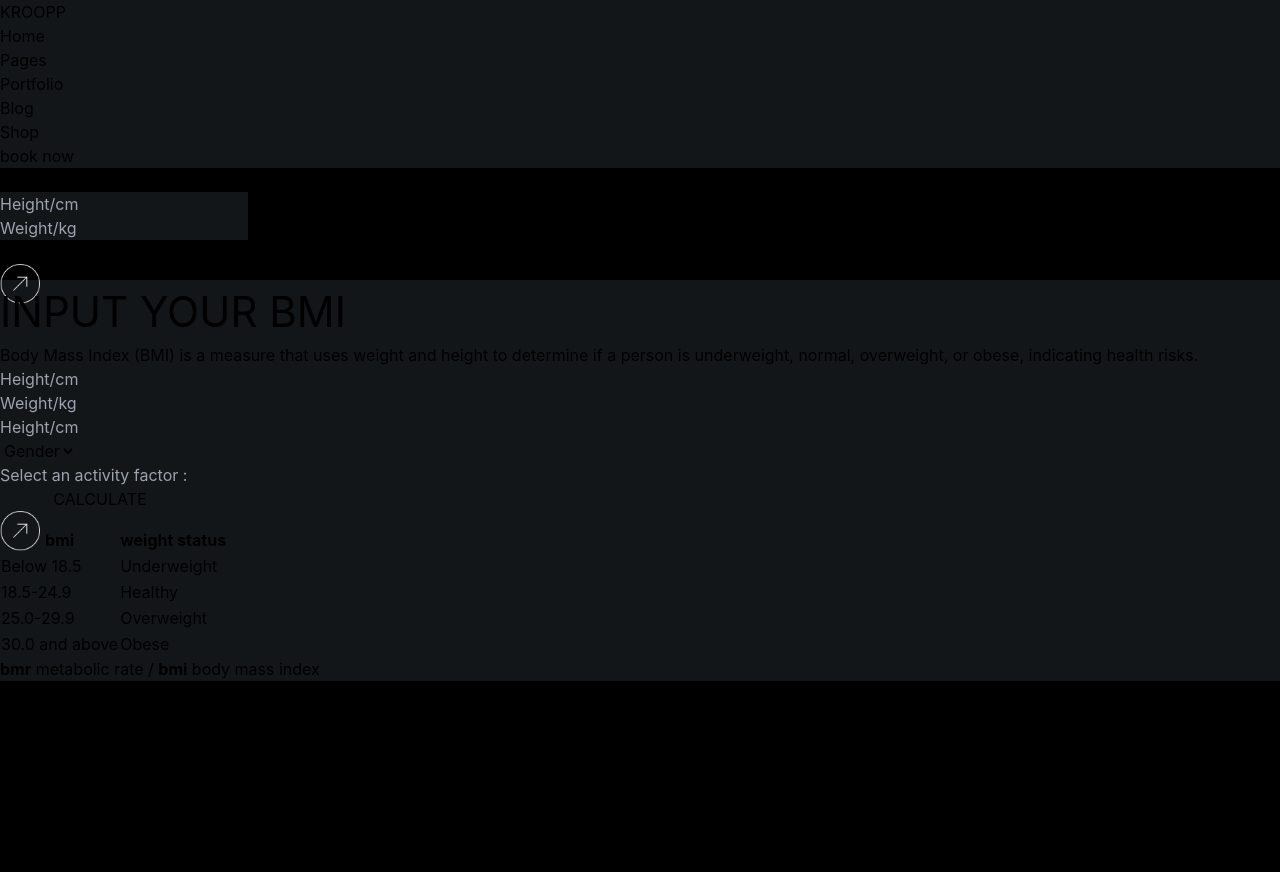
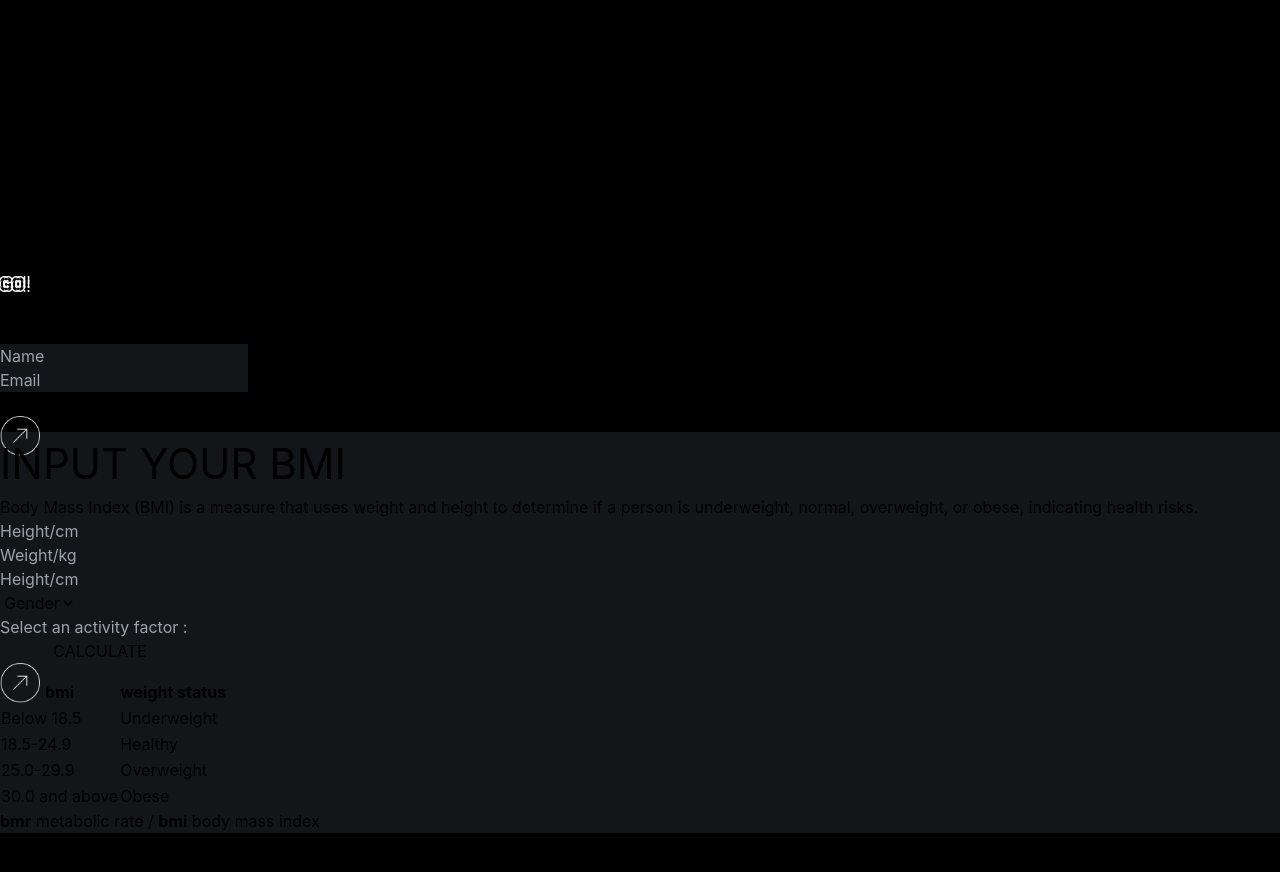
Before and after one commit to teshankalhara/CrossFit_React_TS_Frontend, a React (Vite) app: page / in a window 1280 px wide. Shown: the top 872 px of the page. Built offline with nearby package versions, Linux system fonts and the light colour scheme.

Commit message:
change and updt pages

```diff
--- a/package.json
+++ b/package.json
@@ -10,6 +10,8 @@
     "preview": "vite preview"
   },
   "dependencies": {
+    "@headlessui/react": "^2.1.10",
+    "@heroicons/react": "^2.1.5",
     "crossfit": "file:",
     "react": "^18.3.1",
     "react-dom": "^18.3.1",
--- a/src/components/Footer/Footer.tsx
+++ b/src/components/Footer/Footer.tsx
@@ -3,7 +3,7 @@ import arrowIcon from "../../assets/img/arrowIcon.png"
 const Footer = () => {
     return (
         <>
-            <footer className="bottom-0 bg-black pt-1">
+            <footer className="bottom-0 bg-slate-500 pt-1">
                 <div className="text-white flex flex-row pt-16 items-center">
                     <div className="text-right basis-2/5 uppercase font-bold pr-20" style={{ fontSize: "66px" }}>
                         KROOPP
--- a/src/components/NavBar/NavBar.tsx
+++ b/src/components/NavBar/NavBar.tsx
@@ -1,48 +1,105 @@
-import { Link, useLocation, useNavigate } from "react-router-dom"
+import { Disclosure } from '@headlessui/react'
+import { Bars3Icon, XMarkIcon } from '@heroicons/react/24/outline'
+import { Link, useLocation, useNavigate } from 'react-router-dom'
 
-function NavBar() {
 const navigation = [
-        { name: "Home", path: "/" },
-        { name: "Pages", path: "/pages" },
-        { name: "Portfolio", path: "/portfolio" },
-        { name: "Blog", path: "/blog" },
-        { name: "Shop", path: "/shop" },
+    { name: 'Home', path: '/', current: true },
+    { name: 'Pages', path: '/pages', current: false },
+    { name: 'Portfolio', path: '/portfolio', current: false },
+    { name: 'Blog', path: '/blog', current: false },
+    { name: 'Shop', path: '/shop', current: false }
 ]
 
+function classNames(...classes: any) {
+    return classes.filter(Boolean).join(' ')
+}
+
+const NavBar = () => {
     const navigate = useNavigate()
     const location = useLocation()
+
     return (
+        <Disclosure as="nav" className="bg-gray-900">
+            {({ open }) => (
                 <>
-            <nav className="py-6 px-5 shadow-xl mb-5" style={{ backgroundColor: "#131619" }}>
-                <ul className="flex items-center justify-between">
-                    <div onClick={() => { navigate('/') }} className="cursor-pointer text-white text-2xl font-bold ml-2 mr-64">
+                    <div className="mx-auto max-w-7xl px-4 sm:px-6 lg:px-8">
+                        <div className="relative flex h-16 items-center justify-between">
+                            <div className="absolute inset-y-0 left-0 flex items-center sm:hidden">
+                                <Disclosure.Button className="inline-flex items-center justify-center rounded-md p-2 text-gray-400 hover:bg-gray-700 hover:text-white focus:outline-none focus:ring-2 focus:ring-inset focus:ring-white">
+                                    <span className="sr-only">Open main menu</span>
+                                    {open ? (
+                                        <XMarkIcon className="block h-6 w-6" aria-hidden="true" />
+                                    ) : (
+                                        <Bars3Icon className="block h-6 w-6" aria-hidden="true" />
+                                    )}
+                                </Disclosure.Button>
+                            </div>
+                            <div className="flex flex-1 items-center justify-center sm:items-stretch sm:justify-start">
+                                <div
+                                    onClick={() => navigate('/')}
+                                    className="cursor-pointer text-white text-2xl font-bold"
+                                >
                                     KROOPP
                                 </div>
-                    <li>
-                        <Link to="/" className={`text-sm font-medium transition-colors duration-300 ${location.pathname === "/" ? "text-blue-500" : "text-slate-100"} hover:text-blue-500`}>
-                            Home
+                                <div className="hidden sm:ml-6 sm:block">
+                                    <div className="flex space-x-4">
+                                        {navigation.map((item) => (
+                                            <Link
+                                                key={item.name}
+                                                to={item.path}
+                                                className={classNames(
+                                                    location.pathname === item.path ? 'bg-gray-800 text-white' : 'text-gray-300 hover:bg-gray-700 hover:text-white',
+                                                    'rounded-md px-3 py-2 text-sm font-medium'
+                                                )}
+                                                aria-current={item.current ? 'page' : undefined}
+                                            >
+                                                {item.name}
                                             </Link>
-                    </li>
-                    {
-                        navigation.slice(1).map((link, index) => {
-                            const isActive = location.pathname === link.path || (link.name === "Order" && location.pathname === "/order/create")
-                            return (
-                                <li key={index}>
-                                    <Link to={link.path} className={`text-sm font-medium transition-colors duration-300 ${isActive ? "text-blue-500" : "text-slate-100"} hover:text-blue-500`}>
-                                        {link.name}
-                                    </Link>
-                                </li>
-                            )
-                        })
-                    }
-                    <div className="mr-4 ml-28 flex items-center justify-between">
-                        <button type="button" className="bg-white uppercase antialiased text-xs px-6 py-2 text-black rounded-3xl hover:bg-slate-300 transition-all duration-300 font-bold">
-                            book now
+                                        ))}
+                                    </div>
+                                </div>
+                            </div>
+                            <div className="hidden sm:flex absolute inset-y-0 right-0 items-center pr-2 sm:static sm:inset-auto sm:ml-6 sm:pr-0">
+                                <button
+                                    type="button"
+                                    className="bg-white uppercase antialiased text-xs px-6 py-2 text-black rounded-3xl hover:bg-slate-300 transition-all duration-300 font-bold"
+                                >
+                                    Book Now
                                 </button>
                             </div>
-                </ul>
-            </nav>
+                        </div>
+                    </div>
+
+                    <Disclosure.Panel className="sm:hidden">
+                        <div className="space-y-1 px-2 pt-2 pb-3">
+                            {navigation.map((item) => (
+                                <Disclosure.Button
+                                    key={item.name}
+                                    as={Link}
+                                    to={item.path}
+                                    className={classNames(
+                                        location.pathname === item.path ? 'bg-gray-800 text-white' : 'text-gray-300 hover:bg-gray-700 hover:text-white',
+                                        'block rounded-md px-3 py-2 text-base font-medium'
+                                    )}
+                                    aria-current={item.current ? 'page' : undefined}
+                                >
+                                    {item.name}
+                                </Disclosure.Button>
+                            ))}
+                        </div>
+
+                        <div className="flex justify-start px-2 pb-3">
+                            <button
+                                type="button"
+                                className="bg-white uppercase antialiased text-xs px-6 py-2 text-black rounded-3xl hover:bg-slate-300 transition-all duration-300 font-bold"
+                            >
+                                Book Now
+                            </button>
+                        </div>
+                    </Disclosure.Panel>
                 </>
+            )}
+        </Disclosure>
     )
 }
 
--- a/src/components/SubscribeSet/SubscribeSet.tsx
+++ b/src/components/SubscribeSet/SubscribeSet.tsx
@@ -4,14 +4,20 @@ const SubscribeSet = () => {
     return (
         <>
             <form>
-                <div className="flex">
-                    <div>
-                        <input type="text" style={{ backgroundColor: "#131619" }} className="w-[200px] h-[40px] border text-sm border-slate-300 rounded-full pl-5 p-2 placeholder:text-white placeholder:text-xs" placeholder="Height/cm" />
+                <div className="flex flex-col sm:flex-row items-center justify-center">
+                    <div className="mb-2 sm:mb-0">
+                        <input type="text"
+                            style={{ backgroundColor: "#131619" }}
+                            className="w-full sm:w-[200px] h-[40px] border text-sm border-slate-300 rounded-full pl-5 p-2 placeholder:text-white placeholder:text-xs"
+                            placeholder="Name" />
                     </div>
-                    <div>
-                        <input type="text" style={{ backgroundColor: "#131619" }} className="ml-1 w-[200px] h-[40px] border text-sm border-slate-300 rounded-full pl-5 p-2 placeholder:text-white placeholder:text-xs" placeholder="Weight/kg" />
+                    <div className="mt-2 sm:mt-0 sm:ml-2">
+                        <input type="email"
+                            style={{ backgroundColor: "#131619" }}
+                            className="w-full sm:w-[200px] h-[40px] border text-sm border-slate-300 rounded-full pl-5 p-2 placeholder:text-white placeholder:text-xs"
+                            placeholder="Email" />
                     </div>
-                    <div className="ml-2">
+                    <div className="mt-4 sm:mt-0 sm:ml-4">
                         <CustomizedBtn title="SUBSCRIBE" width={200} height={40} />
                     </div>
                 </div>
--- a/src/pages/Home.tsx
+++ b/src/pages/Home.tsx
@@ -1,5 +1,5 @@
-import SubscribeSet from "../components/SubscribeSet/SubscribeSet"
 import BMI from "./BMI"
+import JoinUs from "./JoinUs"
 
 const Home = () => {
     return (
@@ -8,7 +8,7 @@ const Home = () => {
                 <div className="text-white">
                     Home
                 </div>
-                <SubscribeSet/>
+                <JoinUs/>
                 <BMI/>
             </div>
         </>
--- /dev/null
+++ b/src/pages/JoinUs.tsx
@@ -0,0 +1,39 @@
+import SubscribeSet from "../components/SubscribeSet/SubscribeSet"
+
+const JoinUs = () => {
+    return (
+        <>
+            <div className="text-center pb-16">
+                <div className="text-center mb-8">
+                    <h1 className="text-white uppercase font-bold text-[28px] sm:text-[36px] md:text-[48px] lg:text-[56px]">
+                        join us
+                    </h1>
+                </div>
+
+                <div className="relative text-center text-white mb-6">
+                    <h1 className="absolute inset-0 text-[40px] sm:text-[50px] md:text-[70px] lg:text-[80px] font-extrabold text-black opacity-10 flex items-center justify-center"
+                        style={{ textShadow: '2px 2px 0px white, -2px -2px 0px white, 2px -2px 0px white, -2px 2px 0px white' }}>
+                        GO!
+                    </h1>
+                    <div className="relative z-10">
+                        <div className="flex justify-center items-center">
+                            <h2 className="text-lg sm:text-xl md:text-2xl lg:text-3xl font-semibold">START HERE</h2>
+                        </div>
+                    </div>
+                </div>
+
+                <div className="text-white mt-2">
+                    <p className="mt-2 text-xs sm:text-sm md:text-base lg:text-lg">
+                        FILL THE FORM BELOW TO START YOUR JOURNEY
+                    </p>
+                </div>
+
+                <div className="mt-8 flex justify-center items-center">
+                    <SubscribeSet />
+                </div>
+            </div>
+        </>
+    )
+}
+
+export default JoinUs
```
Also changed, not shown: src/components/InputBMI/InputBMI.tsx (+9 -2 lines), 1 other file (tests, documents, lock files or other folders). Lines whose indentation alone changed are shown as unchanged.
